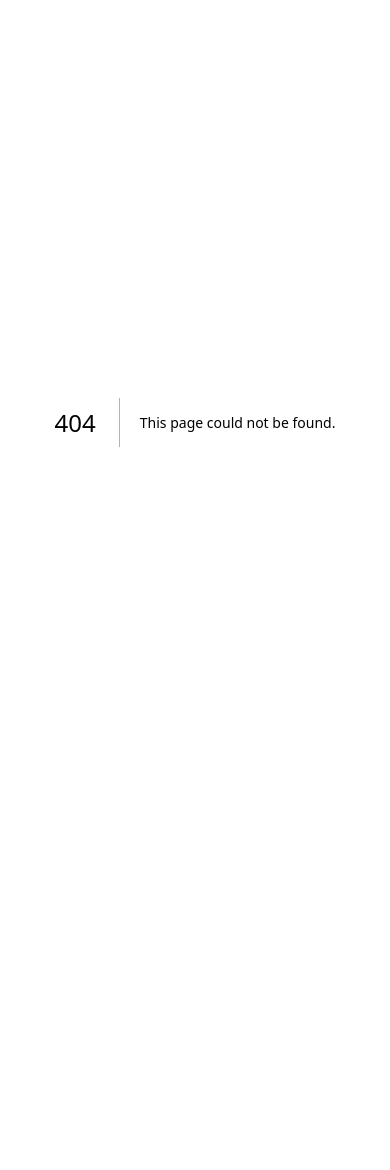
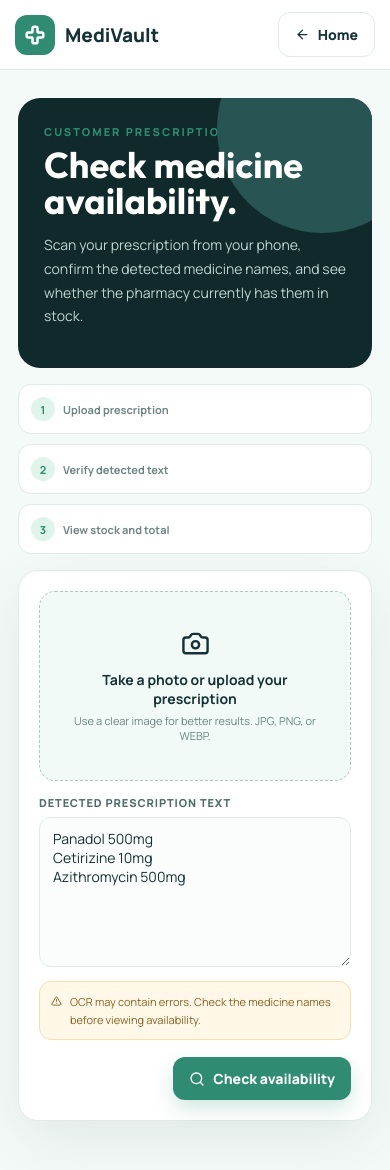
Before and after one commit to adeshasur/MediVault, a Next.js app: page /scan in a window 390 px wide. Before the commit this address had no page. Shown: the top 1170 px of the page. Before the commit the page ends 844 px from the top, so only its background shows below. Built offline with nearby package versions, Linux system fonts and the light colour scheme.

Commit message:
feat: add customer phone prescription scanner

```diff
--- /dev/null
+++ b/src/app/scan/page.jsx
@@ -0,0 +1,15 @@
+import Link from "next/link";
+import { ArrowLeft, ClipboardCheck } from "lucide-react";
+import CustomerScanner from "@/components/CustomerScanner";
+import Logo from "@/components/Logo";
+
+export default function ScanPage() {
+  return <main className="public-scan">
+    <nav className="scan-nav"><Logo /><Link className="btn secondary" href="/"><ArrowLeft size={15} /> Home</Link></nav>
+    <div className="scan-wrap">
+      <section className="scan-hero"><div className="eyebrow">Customer prescription check</div><h1 className="serif">Check medicine availability.</h1><p>Scan your prescription from your phone, confirm the detected medicine names, and see whether the pharmacy currently has them in stock.</p></section>
+      <div className="scan-steps"><div className="scan-step"><span>1</span> Upload prescription</div><div className="scan-step"><span>2</span> Verify detected text</div><div className="scan-step"><span>3</span> View stock and total</div></div>
+      <CustomerScanner />
+    </div>
+  </main>;
+}
--- /dev/null
+++ b/src/components/CustomerScanner.jsx
@@ -0,0 +1,82 @@
+"use client";
+
+import { useMemo, useState } from "react";
+import { AlertTriangle, Camera, CheckCircle2, LoaderCircle, Minus, Plus, Search, Upload } from "lucide-react";
+import { matchMedicines, seedMedicines } from "@/lib/medicines";
+import StatusBadge from "./StatusBadge";
+
+function loadTesseract() {
+  if (window.Tesseract) return Promise.resolve(window.Tesseract);
+  return new Promise((resolve, reject) => {
+    const script = document.createElement("script");
+    script.src = "https://cdn.jsdelivr.net/npm/tesseract.js@6/dist/tesseract.min.js";
+    script.onload = () => resolve(window.Tesseract);
+    script.onerror = reject;
+    document.head.appendChild(script);
+  });
+}
+
+export default function CustomerScanner() {
+  const [text, setText] = useState("Panadol 500mg\nCetirizine 10mg\nAzithromycin 500mg");
+  const [matches, setMatches] = useState([]);
+  const [quantities, setQuantities] = useState({});
+  const [preview, setPreview] = useState("");
+  const [scanning, setScanning] = useState(false);
+
+  async function upload(event) {
+    const file = event.target.files[0];
+    if (!file) return;
+    setPreview(URL.createObjectURL(file));
+    setScanning(true);
+    try {
+      const Tesseract = await loadTesseract();
+      const { data } = await Tesseract.recognize(file, "eng");
+      setText(data.text);
+    } catch {
+      setText("We could not read this image clearly. Please type the medicine names manually.");
+    }
+    setScanning(false);
+  }
+
+  function check() {
+    const found = matchMedicines(text, seedMedicines);
+    setMatches(found);
+    setQuantities(Object.fromEntries(found.map(({ medicine }) => [medicine.id, 1])));
+  }
+
+  function changeQuantity(medicine, amount) {
+    setQuantities((current) => ({
+      ...current,
+      [medicine.id]: Math.min(medicine.quantity || 1, Math.max(1, (current[medicine.id] || 1) + amount))
+    }));
+  }
+
+  const grandTotal = useMemo(() => matches.reduce((sum, { medicine }) => sum + (medicine.quantity > 0 ? medicine.price * (quantities[medicine.id] || 1) : 0), 0), [matches, quantities]);
+
+  return <>
+    <section className="card form-card">
+      <label className="upload">
+        {scanning ? <LoaderCircle className="spin" size={29} /> : <Camera size={29} />}
+        <h3>{scanning ? "Reading your prescription..." : "Take a photo or upload your prescription"}</h3>
+        <p>Use a clear image for better results. JPG, PNG, or WEBP.</p>
+        <input accept="image/*" capture="environment" onChange={upload} type="file" />
+        {preview && <img className="file-preview" src={preview} alt="Prescription preview" />}
+      </label>
+      <div className="field" style={{marginTop: 14}}><label>Detected prescription text</label><textarea className="input" value={text} onChange={(event) => setText(event.target.value)} placeholder="Type medicine names here..." /></div>
+      <div className="notice"><AlertTriangle size={16} /> OCR may contain errors. Check the medicine names before viewing availability.</div>
+      <div className="form-actions"><button className="btn primary" onClick={check}><Search size={16} /> Check availability</button></div>
+    </section>
+    {matches.length > 0 && <section className="scan-results">
+      <div className="panel-head" style={{padding: "3px 2px"}}><h3>Available medicines</h3><span className="pill green"><CheckCircle2 size={13} /> {matches.length} matches</span></div>
+      {matches.map(({ medicine }) => {
+        const requested = quantities[medicine.id] || 1;
+        return <article className="scan-result" key={medicine.id}>
+          <div><h4>{medicine.name} · {medicine.strength}</h4><p>{medicine.generic} · {medicine.form}</p><p style={{marginTop: 7}}>Available quantity: <b>{medicine.quantity} units</b> · Unit price: <b>LKR {medicine.price.toFixed(2)}</b></p></div>
+          <div className="scan-result-right"><StatusBadge label={medicine.quantity > 0 ? "Available" : "Out of stock"} tone={medicine.quantity > 0 ? "green" : "red"} />{medicine.quantity > 0 ? <><div className="qty-control"><button onClick={() => changeQuantity(medicine, -1)}><Minus size={13} /></button><b>{requested}</b><button onClick={() => changeQuantity(medicine, 1)}><Plus size={13} /></button></div><span className="line-total">Total: LKR {(medicine.price * requested).toFixed(2)}</span></> : <span className="line-total">Unavailable</span>}</div>
+        </article>;
+      })}
+      <div className="total-card"><div><span>Estimated prescription total</span><strong>LKR {grandTotal.toFixed(2)}</strong></div><CheckCircle2 size={26} /></div>
+      <div className="notice"><AlertTriangle size={16} /> Availability and prices are estimates. Show this result to pharmacy staff and verify the prescription before purchasing.</div>
+    </section>}
+  </>;
+}
```
